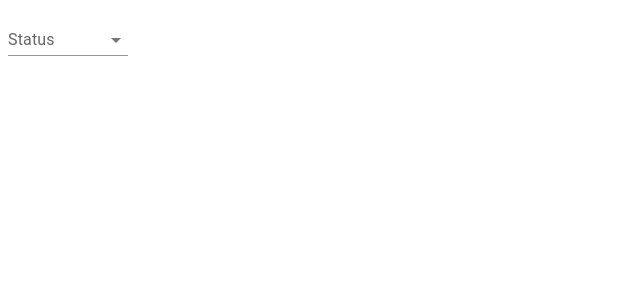
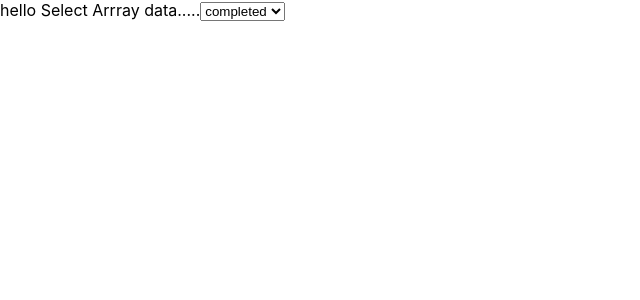
Before and after one commit to khushboo20kumari/meterial-ui, a React (Create React App) app: page / in a window 1280 px wide. Shown: the top 300 px of the page, without its empty margins (0-640 px from the left). Built offline with nearby package versions, Linux system fonts and the light colour scheme.

Commit message:
how to display array item into select option

```diff
--- a/src/App.js
+++ b/src/App.js
@@ -65,11 +65,13 @@
 // };
 // export default App;
 
-import Selectoption from "./Select";
+// import Selectoption from "./Select";
+import SelectArray from "./SelectArray";
 function App(){
    return(
       <>
-      <Selectoption/>
+      {/* <Selectoption/> */}
+      <SelectArray/>
       </>
    )
 }
--- /dev/null
+++ b/src/SelectArray.js
@@ -0,0 +1,15 @@
+function SelectArray() {
+    const data=["completed","pending","not started","started"]
+    return (
+        <>
+            hello Select Arrray data.....
+            <select>
+                {data.map((item)=>(
+                    <option>{item}</option>
+                ))}
+            </select>
+
+        </>
+    )
+}
+export default SelectArray;
```
